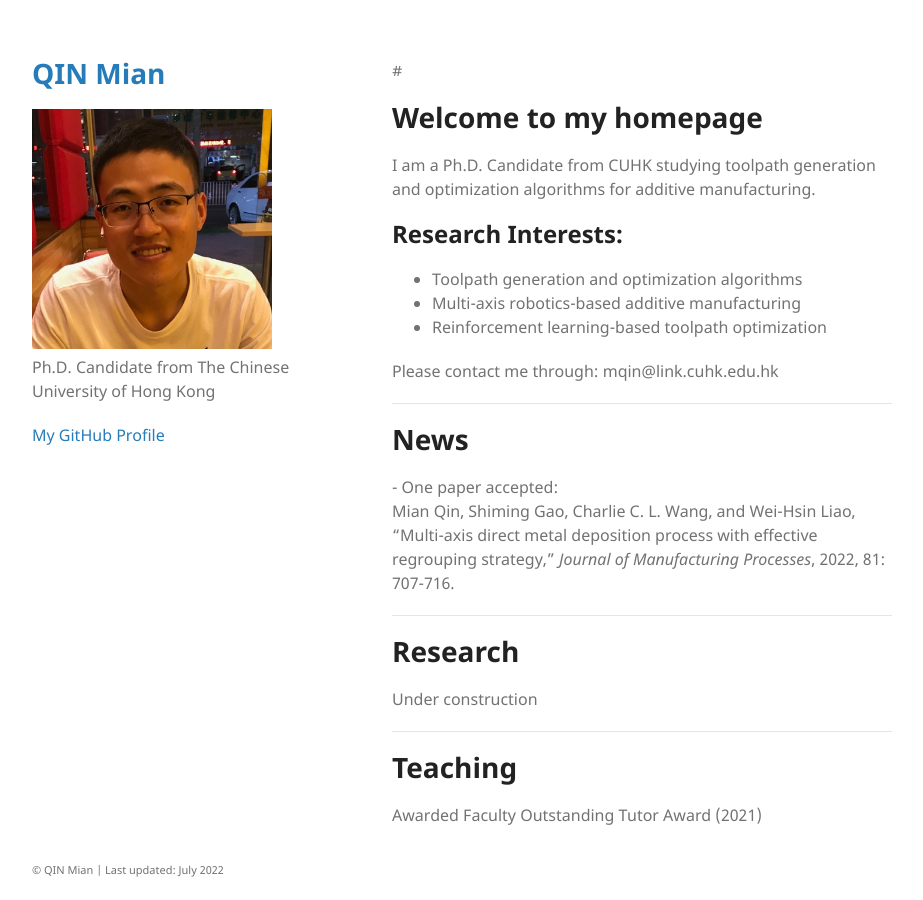
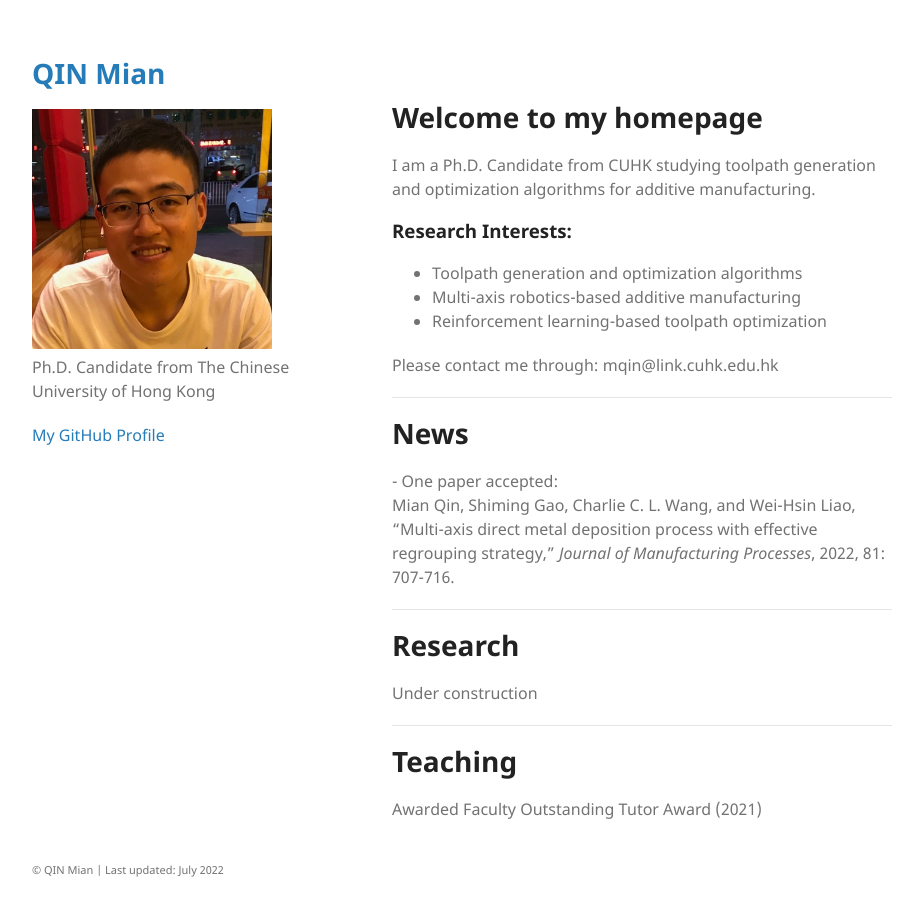
Before and after one commit to mqincuhk/mqincuhk.github.io, a Jekyll site: the page built from index.md, in a window 1280 px wide. Shown: the whole page, without its empty margins (178-1101 px from the left). Built offline with Jekyll 4.4.1, drawn with Linux system fonts in a browser that asks for light colours; a script that is not in the unit is left out; our own code applies the rules of GitHub Pages for plain Markdown files.

Commit message:
update index

```diff
--- a/_layouts/default.html
+++ b/_layouts/default.html
@@ -18,11 +18,10 @@
         <h1><a href="{{ "/" | absolute_url }}">   {{  site.title | default: site.github.repository_name }}</a></h1>
 
         {% if site.logo %}
-          <img src="{{site.logo | relative_url}}" alt="Logo" border="0" width="240" /> <br>
+          <img src="{{site.logo | relative_url}}" alt="Logo" width="240" /> <br>
         {% endif %}
 
         <p>{{ site.description | default: site.github.project_tagline }}
-
         <p class="view"><a href="{{ site.github.owner_url }}">My GitHub Profile</a></p>
 
       </header>
--- a/index.md
+++ b/index.md
@@ -1,13 +1,13 @@
 ---
 layout: default
 ---
-#
+<br>
 
 # **Welcome to my homepage**
 
 I am a Ph.D. Candidate from CUHK studying toolpath generation and optimization algorithms for additive manufacturing.
 
-## **Research Interests:**
+### **Research Interests:**
 - Toolpath generation and optimization algorithms
 - Multi-axis robotics-based additive manufacturing
 - Reinforcement learning-based toolpath optimization
```
